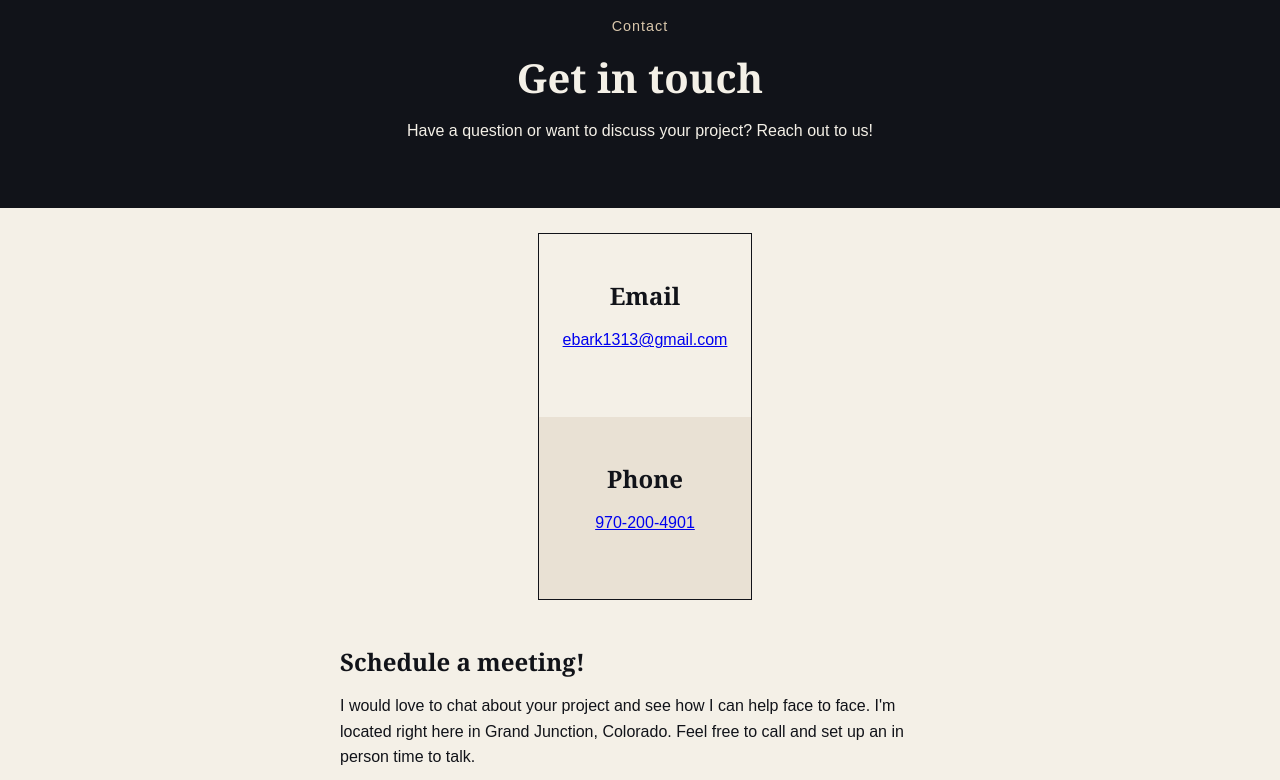
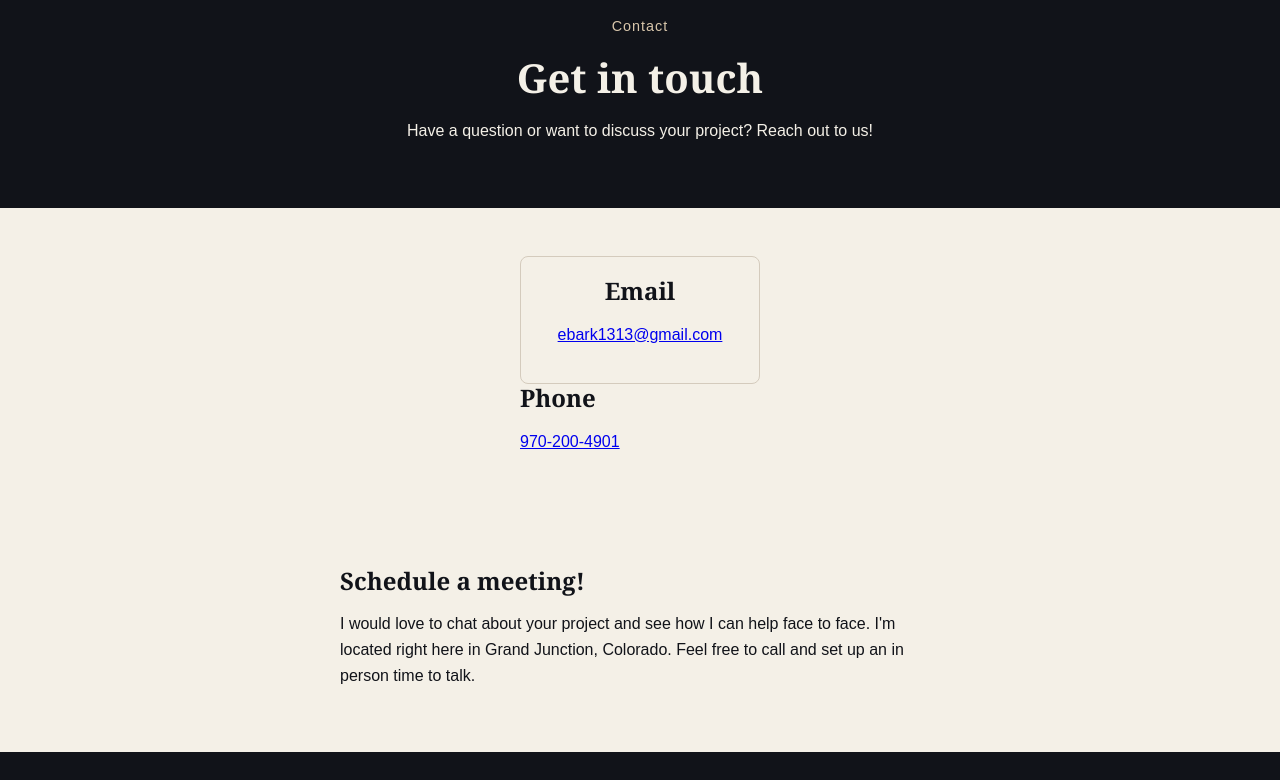
Before and after one commit to EthanBarkoczy/mywebsite, a plain HTML site: page Littlestarter/contact.html in a window 1280 px wide. Shown: the part 648-1428 px from the top of the page. Drawn offline with Linux system fonts and the light colour scheme.

Commit message:
trying to adjust my contact page

```diff
--- a/Littlestarter/contact.html
+++ b/Littlestarter/contact.html
@@ -26,15 +26,12 @@
             <p>Have a question or want to discuss your project? Reach out to us!</p>
         </section>
         <contact id="contact-section">
-            <section class="content-section" id="email-info">
-                <div>
+            <section class="content-section" class="contact-details">
+                <div id="email-info">
                     <h2>Email</h2>
                     <p><a href="mailto:ebark1313@gmail.com">ebark1313@gmail.com</a></p>
                 </div>
-            </section>
-
-            <section class="content-section muted-section" id="phone-info">
-                <div>
+                <div class="contact-details">
                     <h2>Phone</h2>
                     <p><a href="tel:9705551234">970-200-4901</a></p>
                 </div>
--- a/Littlestarter/style.css
+++ b/Littlestarter/style.css
@@ -153,14 +153,21 @@ footer img {
 }
 
 #contact-section {
-    display: inline-block;
-    margin-left: 42%;
-    text-align:center;
-    margin-top: 2%;
-    border: solid #111319 1px;
-    margin-right:1%;
+  display: flex;
+  flex-wrap: wrap;
+  justify-content: center;
+  gap: 16px;
 }
 
+#email-info{
+   box-sizing: border-box;
+  width: 240px;
+  max-width: 100%;
+  padding: 20px;
+  border: 1px solid #d4cbbd;
+  border-radius: 8px;
+  text-align: center;
+}
 
 #main-contact #schedule-meeting {
     display: block;
```
